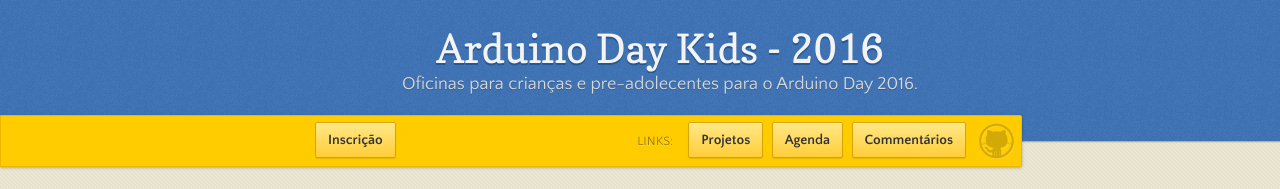
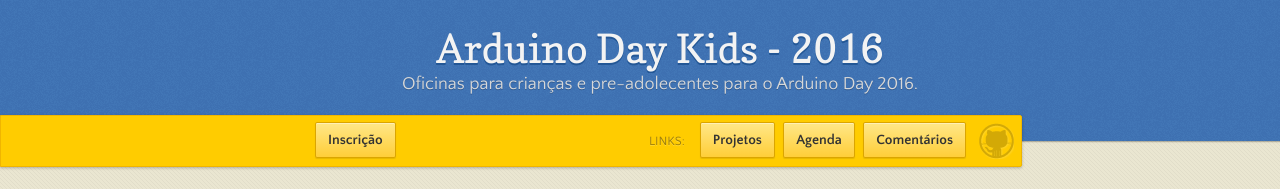
Before and after one commit to carlosdelfino/ArduinoDayKids, a plain HTML site: page index.html in a window 1280 px wide. Shown: the top 189 px of the page. Drawn offline with nearby package versions, Linux system fonts and the light colour scheme; a script that the page names is missing.

Commit message:
corrigido título do link para comentário.

```diff
--- a/index.html
+++ b/index.html
@@ -30,7 +30,7 @@
           <ul>
             <li><a href="./projetos" class="button">Projetos</a></li>
             <li><a href="./agenda" class="button">Agenda</a></li>
-			<li><a href="#disqus_thread" class="button">Commentários</a></li>
+			<li><a href="#disqus_thread" class="button">Comentários</a></li>
           </ul>
         </div>
       </div><!-- end banner -->
```
